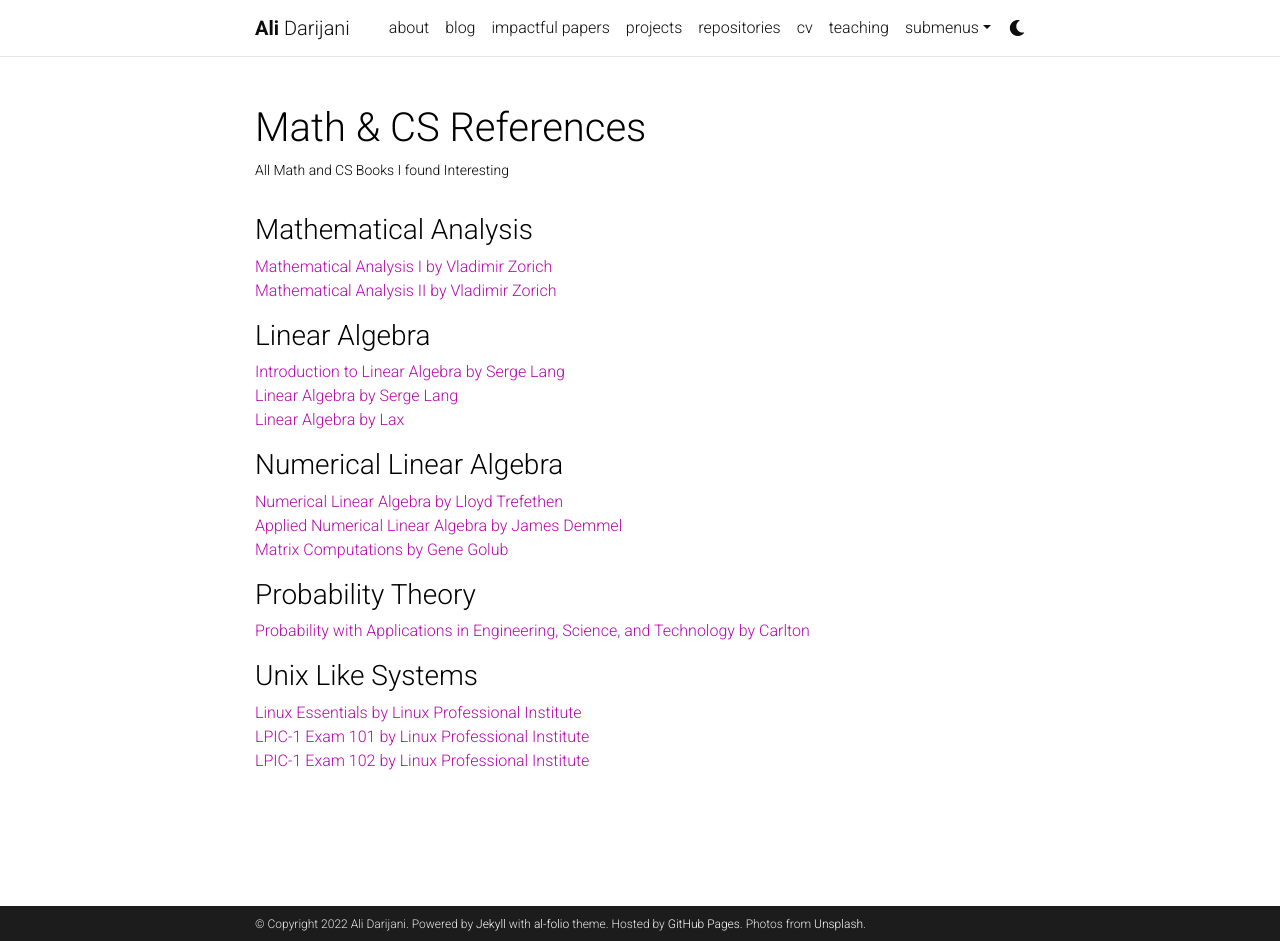
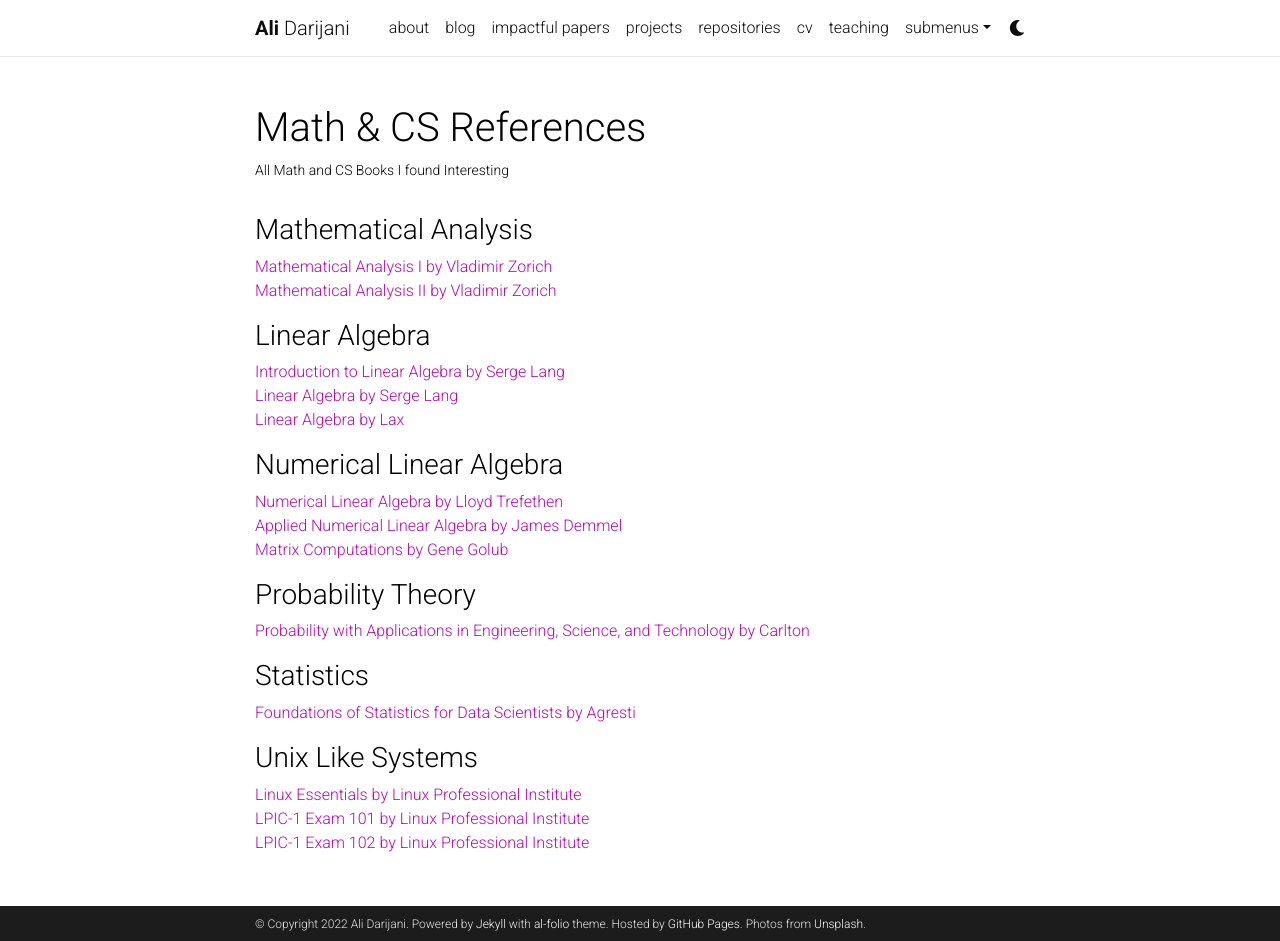
Before and after one commit to adarijani/adarijani.github.io_archived, a Jekyll site: the page built from _projects/1_project.md, in a window 1280 px wide and 941 px high. Built offline with Jekyll 4.4.1, drawn with Linux system fonts in a browser that asks for light colours; comment, search, counter and statistics services are not loaded; a style sheet for code colours, icons or effects is not loaded.

Commit message:
statistics references complete:-)

```diff
--- a/_projects/1_project.md
+++ b/_projects/1_project.md
@@ -28,6 +28,10 @@ category: work
 
 [Probability with Applications in Engineering, Science, and Technology by Carlton](https://link.springer.com/book/10.1007/978-3-319-52401-6)
 
+### Statistics
+
+[Foundations of Statistics for Data Scientists by Agresti](https://www.routledge.com/Foundations-of-Statistics-for-Data-Scientists-With-R-and-Python/Agresti-Kateri/p/book/9780367748456)
+
 ### Unix Like Systems
 
 [Linux Essentials by Linux Professional Institute](https://learning.lpi.org/pdfstore/LPI-Learning-Material-010-160-en.pdf)
```
